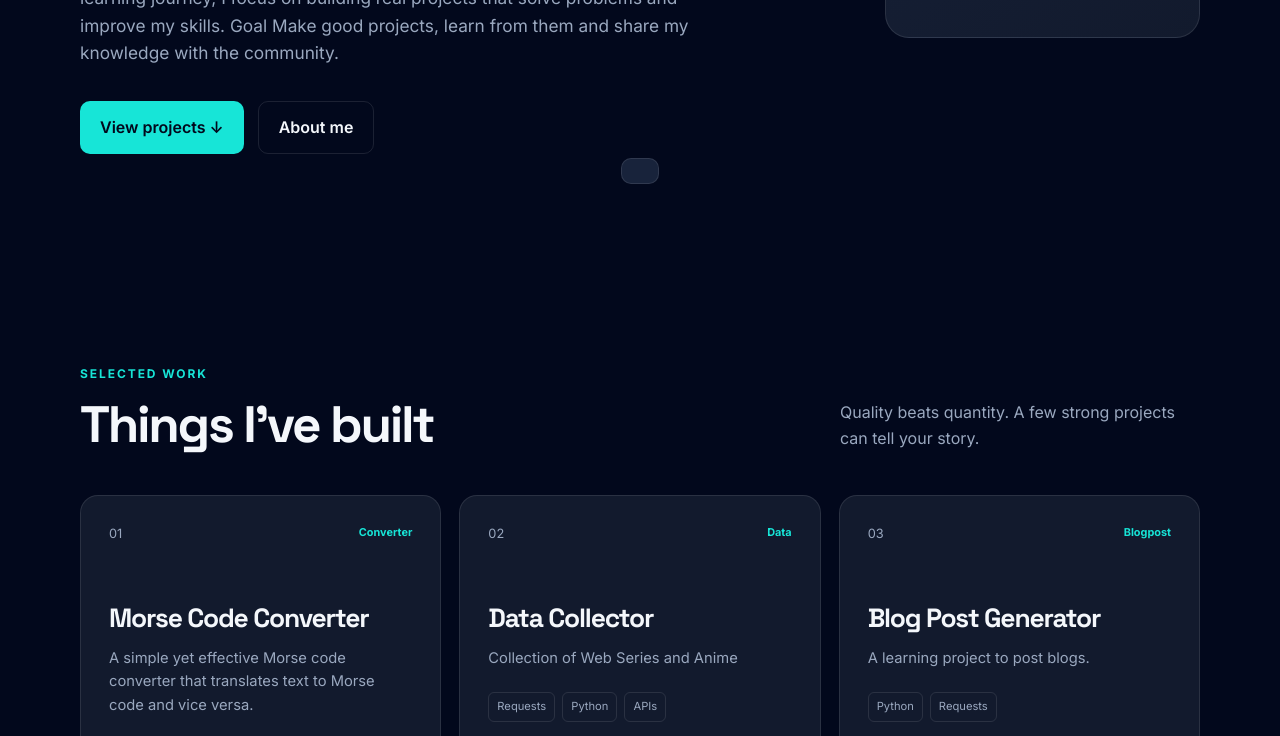
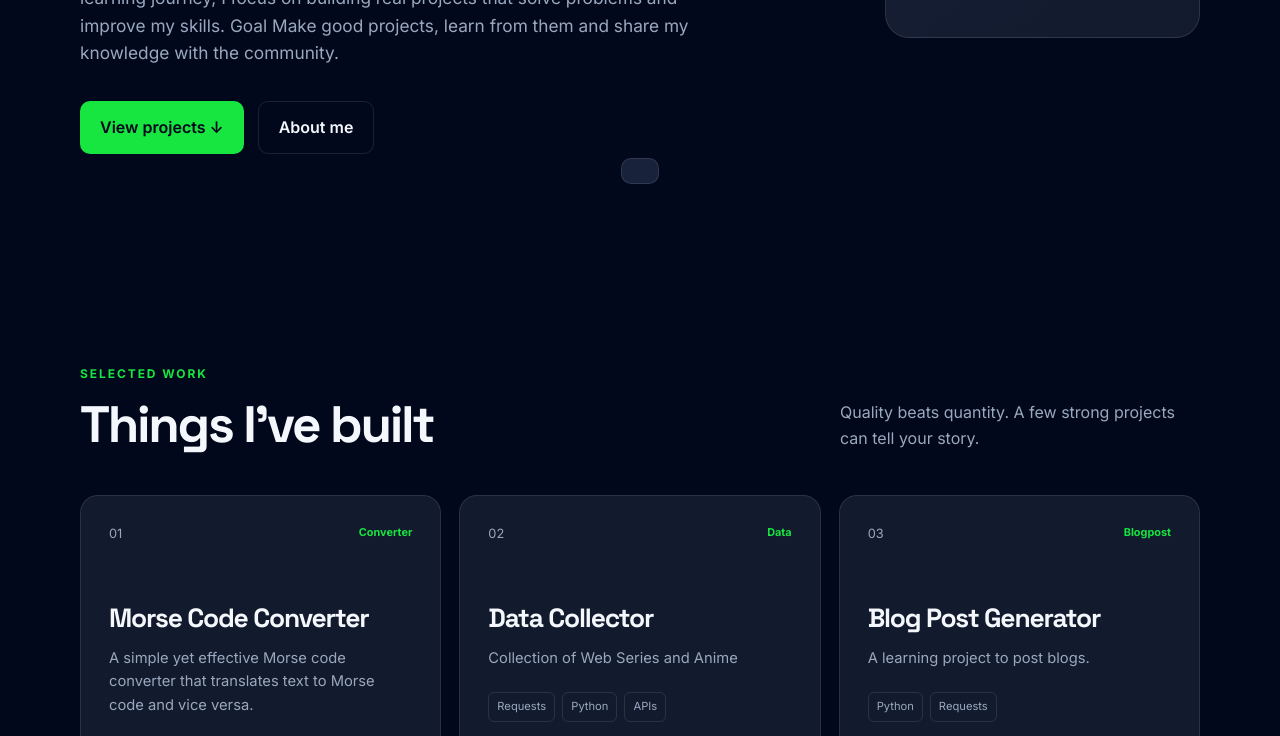
Before and after one commit to kashyapaakash880-web/kashyapaakash880-web.github.io, a plain HTML site: page index.html in a window 1280 px wide. Shown: the part 712-1448 px from the top of the page. Drawn offline with Linux system fonts and the light colour scheme.

Commit message:
Update portfolio

```diff
--- a/style.css
+++ b/style.css
@@ -5,7 +5,7 @@
   --text: #f4f7fb;
   --muted: #9aa8bf;
   --line: rgba(255,255,255,.1);
-  --accent: #17e5d7;
+  --accent: #17e540;
   --max: 1120px;
 }
 
```
